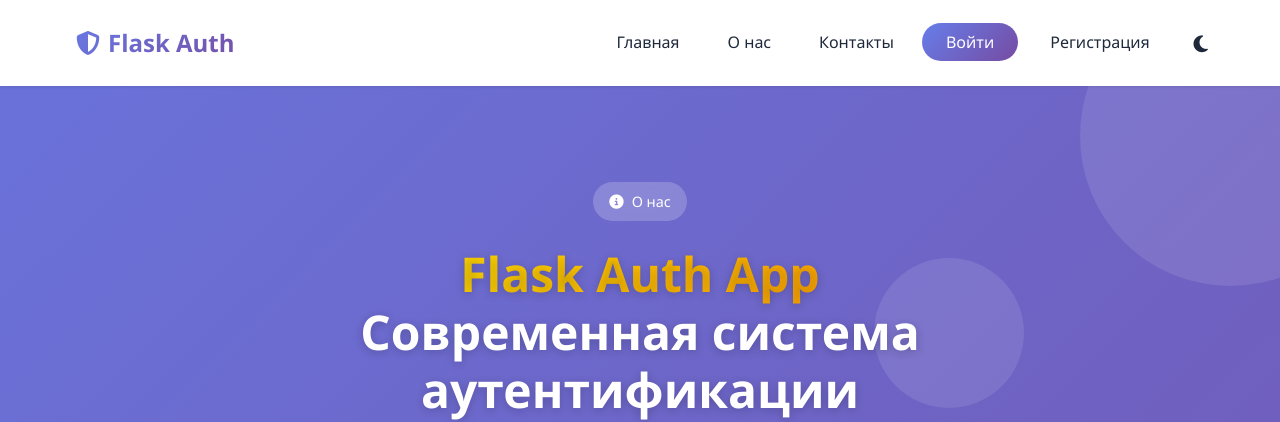
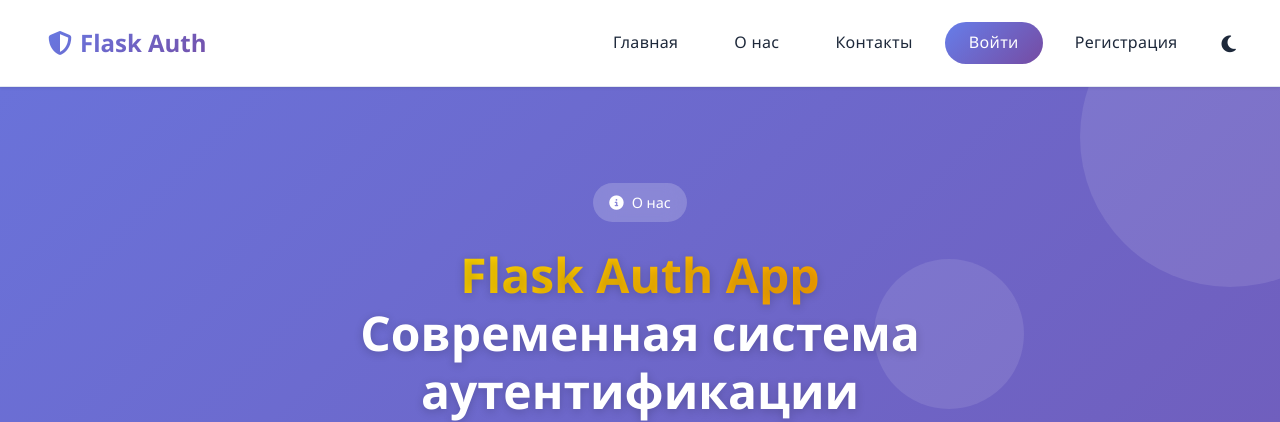
Before and after one commit to QuadDarv1ne/flask_auth_app_new, a Flask app: page /about in a window 1280 px wide. Shown: the top 422 px of the page. Run offline with Flask 3, Linux system fonts and the light colour scheme.

Commit message:
modified:   static/css/styles.css

```diff
--- a/static/css/styles.css
+++ b/static/css/styles.css
@@ -131,14 +131,32 @@ body.dark-mode .theme-toggle:hover {
     top: 0;
     z-index: 1000;
     padding: 1rem 0;
-    transition: background-color 0.3s ease, box-shadow 0.3s ease;
+    transition: all 0.5s cubic-bezier(0.4, 0, 0.2, 1);
+    backdrop-filter: blur(10px);
+    border-bottom: 1px solid var(--border-color);
+}
+
+.navbar.scrolled {
+    background: rgba(255, 255, 255, 0.95);
+    box-shadow: var(--shadow-md);
+    padding: 0.5rem 0;
+}
+
+.navbar .container {
+    max-width: 1400px;
+    padding: 0 2rem;
 }
 
 body.dark-mode .navbar {
-    background: var(--dark-card-bg);
+    background: rgba(30, 41, 59, 0.95);
     box-shadow: var(--dark-shadow-sm);
     backdrop-filter: blur(10px);
     border-bottom: 1px solid var(--dark-border-color);
+}
+
+body.dark-mode .navbar.scrolled {
+    background: rgba(30, 41, 59, 0.98);
+    box-shadow: var(--dark-shadow-md);
 }
 
 .navbar .container {
@@ -181,11 +199,31 @@ body.dark-mode .navbar {
     color: var(--text-primary);
     font-weight: 500;
     transition: all 0.3s ease;
-    padding: 0.75rem 1.25rem;
+    padding: 0.75rem 1.5rem;
     border-radius: 50px;
     position: relative;
     overflow: hidden;
     z-index: 1;
+    display: flex;
+    align-items: center;
+    gap: 0.5rem;
+    letter-spacing: 0.02em;
+}
+
+.nav-menu a::after {
+    content: '';
+    position: absolute;
+    bottom: 0;
+    left: 50%;
+    width: 0;
+    height: 2px;
+    background: var(--primary-gradient);
+    transition: all 0.3s ease;
+    transform: translateX(-50%);
+}
+
+.nav-menu a:hover::after {
+    width: 80%;
 }
 
 .nav-menu a::before {
@@ -208,8 +246,12 @@ body.dark-mode .navbar {
 
 .nav-menu a:hover {
     color: #667eea;
-    transform: translateY(-2px);
-    box-shadow: 0 4px 15px rgba(0, 0, 0, 0.1);
+    transform: translateY(-3px);
+    box-shadow: 0 6px 20px rgba(0, 0, 0, 0.15);
+}
+
+.nav-menu a:active {
+    transform: translateY(-1px);
 }
 
 body.dark-mode .nav-menu a {
@@ -218,8 +260,8 @@ body.dark-mode .nav-menu a {
 
 body.dark-mode .nav-menu a:hover {
     color: #667eea;
-    background: rgba(102, 126, 234, 0.2);
-    box-shadow: 0 4px 15px rgba(0, 0, 0, 0.2);
+    background: rgba(102, 126, 234, 0.1);
+    box-shadow: 0 6px 20px rgba(0, 0, 0, 0.3);
 }
 
 .btn-login, .btn-register {
```
